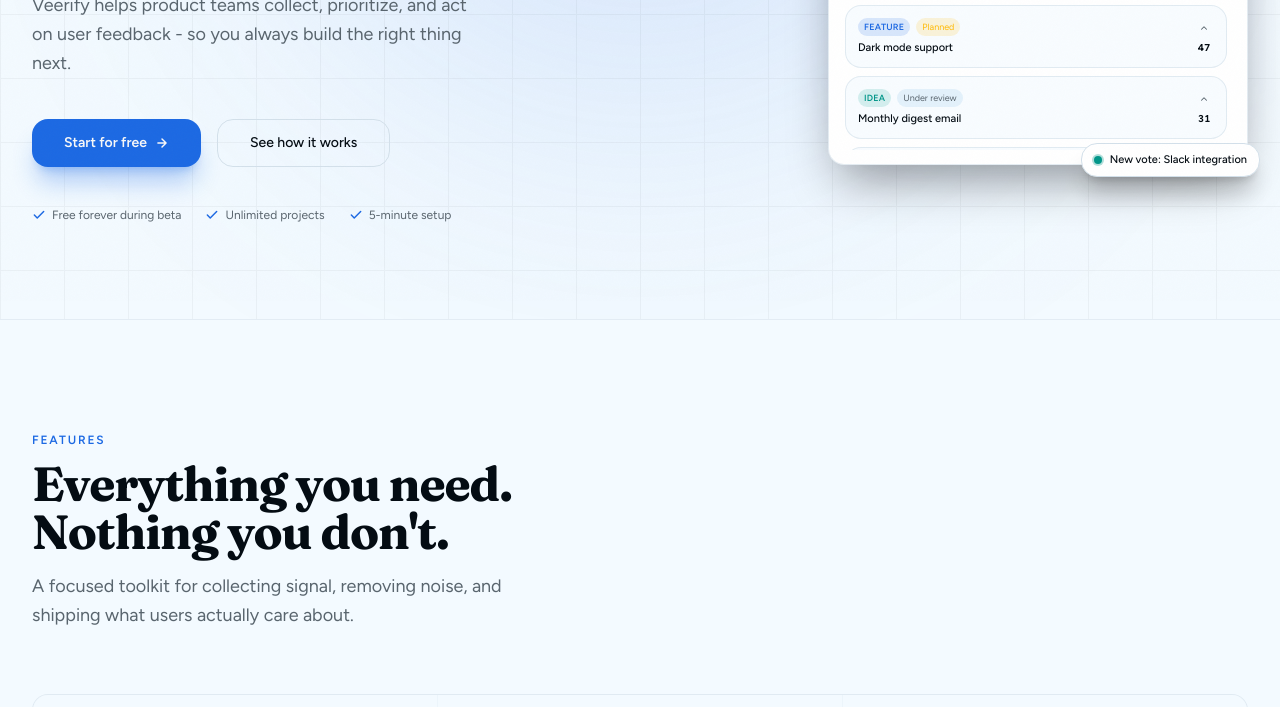
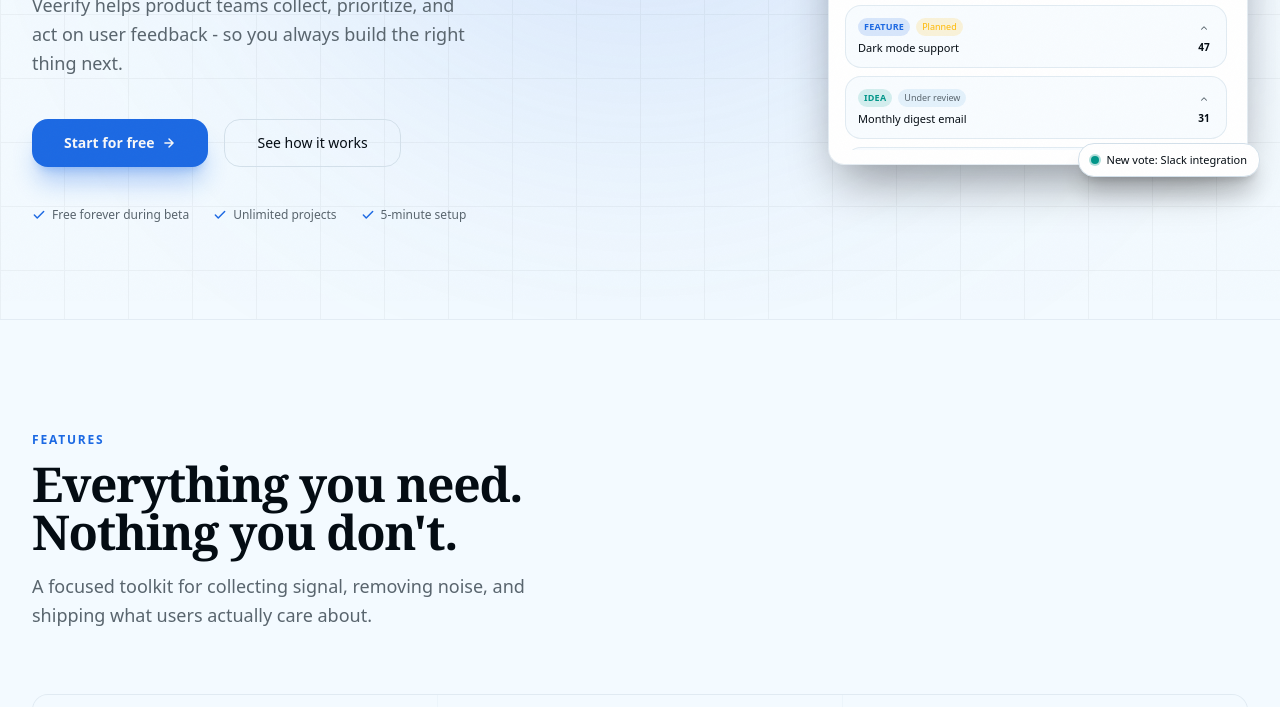
Before and after one commit to Frogbyte-io/veerify-home, an Astro site: page / in a window 1280 px wide. Shown: the part 499-1206 px from the top of the page. Built offline with nearby package versions, Linux system fonts and the light colour scheme; Astro itself is replaced by a stand-in of ours; a web font is replaced by a local one.

Commit message:
fix: replace fonts with self hosted fonts to speed up page

```diff
--- a/src/layouts/Layout.astro
+++ b/src/layouts/Layout.astro
@@ -1,5 +1,9 @@
 ---
 import '../styles/global.css'
+import figtreeItalicFontUrl from '@fontsource-variable/figtree/files/figtree-latin-wght-italic.woff2?url'
+import figtreeFontUrl from '@fontsource-variable/figtree/files/figtree-latin-wght-normal.woff2?url'
+import frauncesItalicFontUrl from '@fontsource-variable/fraunces/files/fraunces-latin-wght-italic.woff2?url'
+import frauncesFontUrl from '@fontsource-variable/fraunces/files/fraunces-latin-wght-normal.woff2?url'
 import { defaultLocale, getDictionary, type Locale } from '../i18n/site'
 
 interface Props {
@@ -27,9 +31,47 @@ const {
     <meta property="og:description" content={ogDescription} />
     <title>{title}</title>
     <link rel="icon" type="image/svg+xml" href="/veerify.svg" />
-    <link rel="preconnect" href="https://fonts.googleapis.com" />
-    <link rel="preconnect" href="https://fonts.gstatic.com" crossorigin />
-    <link href="https://fonts.googleapis.com/css2?family=Fraunces:ital,opsz,wght@0,9..144,300..900;1,9..144,300..900&family=Figtree:ital,wght@0,300..900;1,300..900&display=swap" rel="stylesheet" />
+    <link rel="preload" href={figtreeFontUrl} as="font" type="font/woff2" crossorigin />
+    <link rel="preload" href={frauncesFontUrl} as="font" type="font/woff2" crossorigin />
+    <style is:inline>
+      {`
+        @font-face {
+          font-family: 'Figtree Variable';
+          font-style: normal;
+          font-display: swap;
+          font-weight: 300 900;
+          src: url(${figtreeFontUrl}) format('woff2-variations');
+          unicode-range: U+0000-00FF, U+0131, U+0152-0153, U+02BB-02BC, U+02C6, U+02DA, U+02DC, U+0304, U+0308, U+0329, U+2000-206F, U+20AC, U+2122, U+2191, U+2193, U+2212, U+2215, U+FEFF, U+FFFD;
+        }
+
+        @font-face {
+          font-family: 'Figtree Variable';
+          font-style: italic;
+          font-display: swap;
+          font-weight: 300 900;
+          src: url(${figtreeItalicFontUrl}) format('woff2-variations');
+          unicode-range: U+0000-00FF, U+0131, U+0152-0153, U+02BB-02BC, U+02C6, U+02DA, U+02DC, U+0304, U+0308, U+0329, U+2000-206F, U+20AC, U+2122, U+2191, U+2193, U+2212, U+2215, U+FEFF, U+FFFD;
+        }
+
+        @font-face {
+          font-family: 'Fraunces Variable';
+          font-style: normal;
+          font-display: swap;
+          font-weight: 100 900;
+          src: url(${frauncesFontUrl}) format('woff2-variations');
+          unicode-range: U+0000-00FF, U+0131, U+0152-0153, U+02BB-02BC, U+02C6, U+02DA, U+02DC, U+0304, U+0308, U+0329, U+2000-206F, U+20AC, U+2122, U+2191, U+2193, U+2212, U+2215, U+FEFF, U+FFFD;
+        }
+
+        @font-face {
+          font-family: 'Fraunces Variable';
+          font-style: italic;
+          font-display: swap;
+          font-weight: 100 900;
+          src: url(${frauncesItalicFontUrl}) format('woff2-variations');
+          unicode-range: U+0000-00FF, U+0131, U+0152-0153, U+02BB-02BC, U+02C6, U+02DA, U+02DC, U+0304, U+0308, U+0329, U+2000-206F, U+20AC, U+2122, U+2191, U+2193, U+2212, U+2215, U+FEFF, U+FFFD;
+        }
+      `}
+    </style>
     <script is:inline>
       const saved = localStorage.getItem('theme')
       const prefersDark = window.matchMedia('(prefers-color-scheme: dark)').matches
--- a/src/styles/global.css
+++ b/src/styles/global.css
@@ -4,8 +4,8 @@
 @custom-variant dark (&:is(.dark *));
 
 @theme inline {
-  --font-display: 'Fraunces', Georgia, serif;
-  --font-body: 'Figtree', system-ui, sans-serif;
+  --font-display: 'Fraunces Variable', Georgia, serif;
+  --font-body: 'Figtree Variable', system-ui, sans-serif;
 
   --color-background: var(--background);
   --color-foreground: var(--foreground);
@@ -102,7 +102,7 @@
   }
   body {
     @apply bg-background text-foreground;
-    font-family: 'Figtree', system-ui, sans-serif;
+    font-family: 'Figtree Variable', system-ui, sans-serif;
     -webkit-font-smoothing: antialiased;
     -moz-osx-font-smoothing: grayscale;
   }
@@ -110,5 +110,5 @@
 
 /* Global font utilities available to all components */
 .font-display {
-  font-family: 'Fraunces', Georgia, serif;
+  font-family: 'Fraunces Variable', Georgia, serif;
 }
```
Also changed, not shown: package.json (+7 -3 lines), 1 other file.
